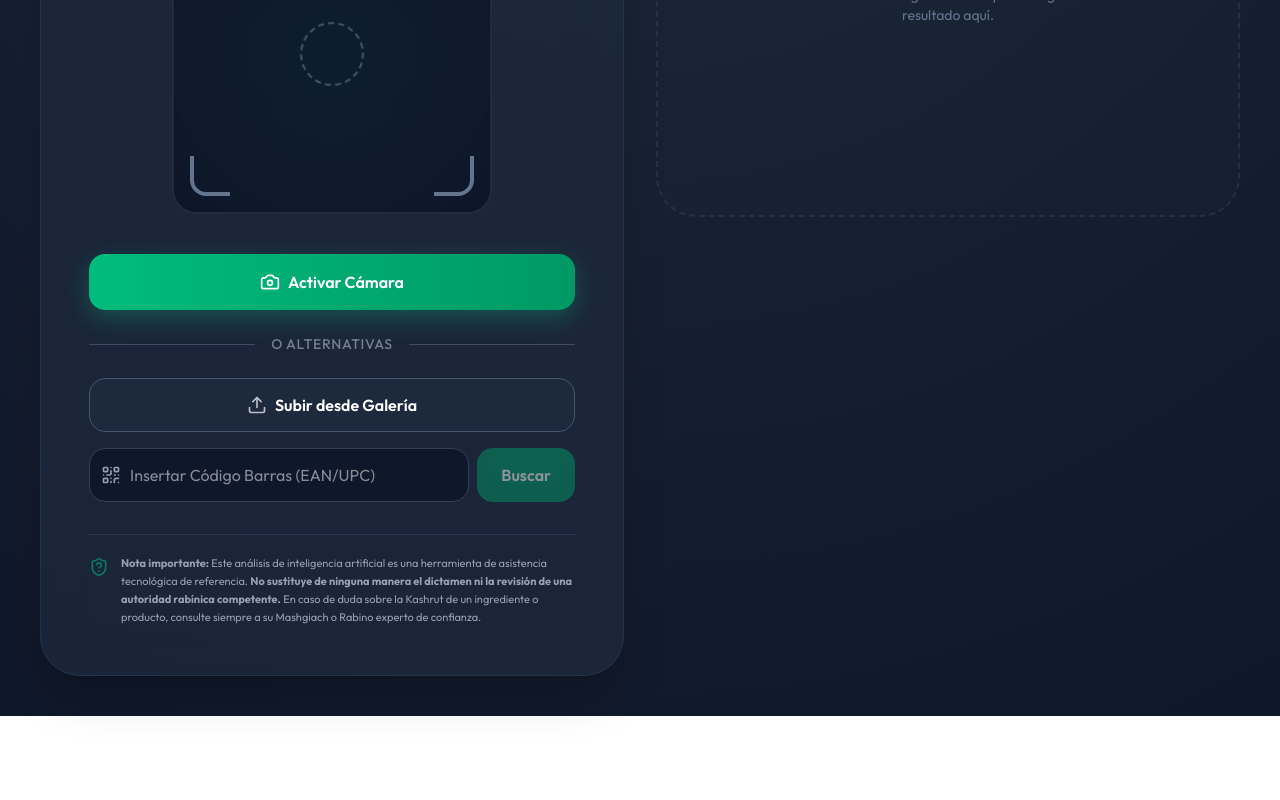
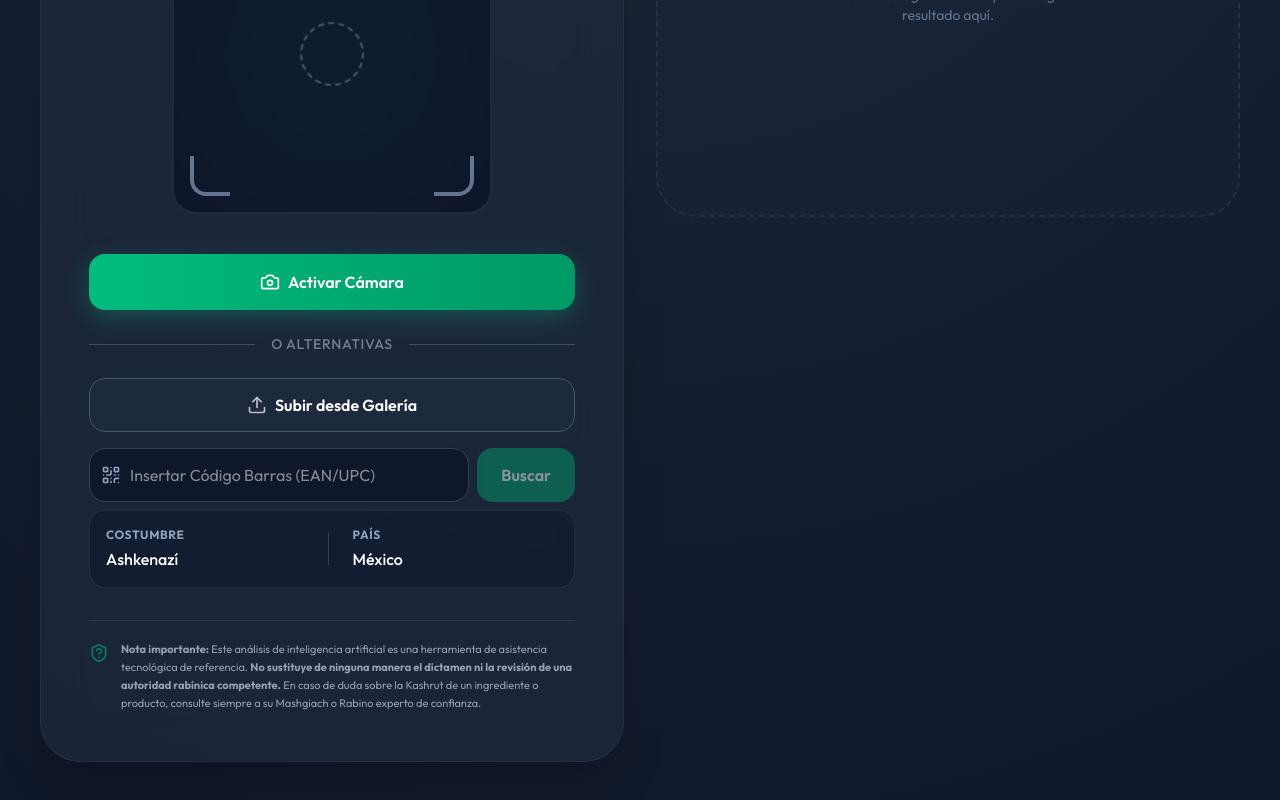
Before and after one commit to RG9303/kashrut-app, a Next.js app in the folder frontend/: page / in a window 1280 px wide. Shown: the part 423-1223 px from the top of the page. Before the commit the page ends 1139 px from the top, so only its background shows below. Built offline with nearby package versions, Linux system fonts and the light colour scheme.

Commit message:
feat: add user ashkenazi/sephardic origin and country preferences

```diff
--- a/frontend/src/app/page.tsx
+++ b/frontend/src/app/page.tsx
@@ -15,6 +15,10 @@ export default function Home() {
   // File & Barcode State
   const fileInputRef = useRef<HTMLInputElement>(null);
   const [barcode, setBarcode] = useState('');
+
+  // User Profile State
+  const [userOrigin, setUserOrigin] = useState('ashkenazi');
+  const [userCountry, setUserCountry] = useState('México');
 
   // Start Camera Stream
   const startCamera = async () => {
@@ -111,6 +115,13 @@ export default function Home() {
       alert("Proporciona una imagen o un código de barras");
       return;
     }
+
+    // Attached User Profile Preferences
+    const preferences = {
+      origen: userOrigin,
+      pais: userCountry
+    };
+    formData.append('preferences', JSON.stringify(preferences));
 
     try {
       const apiUrl = process.env.NEXT_PUBLIC_API_URL || 'http://localhost:8000/api/scan';
@@ -285,6 +296,39 @@ export default function Home() {
             </form>
           </div>
 
+          {/* Configuración de Perfil (Ashkenazi/Sefaradí, País) */}
+          <div className="w-full flex items-center justify-between gap-4 mt-2 p-4 bg-slate-900/50 rounded-2xl border border-slate-700/50">
+            <div className="flex flex-col flex-1">
+              <label className="text-xs text-slate-400 font-bold uppercase tracking-wider mb-1">Costumbre</label>
+              <select
+                value={userOrigin}
+                onChange={(e) => setUserOrigin(e.target.value)}
+                className="bg-transparent text-white font-medium focus:outline-none appearance-none cursor-pointer"
+              >
+                <option value="ashkenazi" className="bg-slate-800">Ashkenazí</option>
+                <option value="sefaradi" className="bg-slate-800">Sefaradí</option>
+              </select>
+            </div>
+
+            <div className="w-px h-8 bg-slate-700"></div>
+
+            <div className="flex flex-col flex-1 pl-2">
+              <label className="text-xs text-slate-400 font-bold uppercase tracking-wider mb-1">País</label>
+              <select
+                value={userCountry}
+                onChange={(e) => setUserCountry(e.target.value)}
+                className="bg-transparent text-white font-medium focus:outline-none appearance-none cursor-pointer"
+              >
+                <option value="México" className="bg-slate-800">México</option>
+                <option value="Estados Unidos" className="bg-slate-800">Estados Unidos</option>
+                <option value="Argentina" className="bg-slate-800">Argentina</option>
+                <option value="Israel" className="bg-slate-800">Israel</option>
+                <option value="España" className="bg-slate-800">España</option>
+                <option value="Otro" className="bg-slate-800">Otro País</option>
+              </select>
+            </div>
+          </div>
+
           {/* Disclaimer Node */}
           <div className="mt-8 pt-5 border-t border-slate-700 flex items-start gap-3 w-full opacity-70">
             <ShieldQuestion className="w-5 h-5 text-emerald-500/80 flex-shrink-0 mt-0.5" />
```
Also changed, not shown: 1 other file (tests, documents, lock files or other folders).
